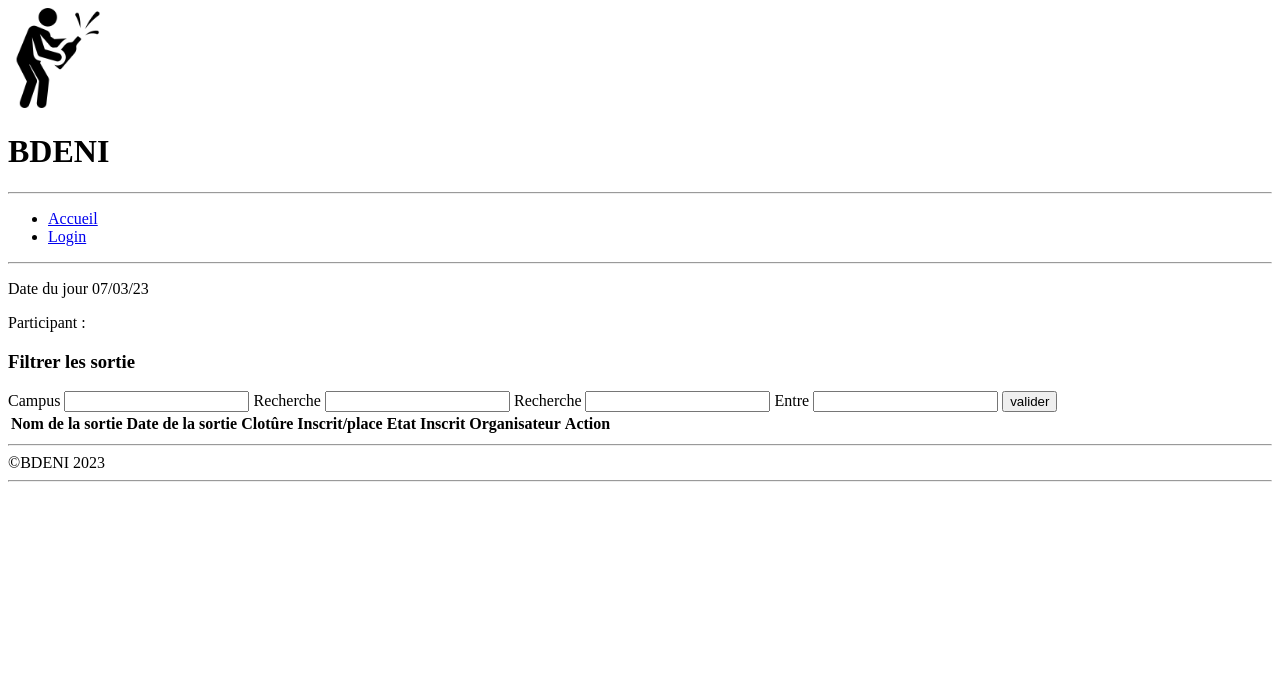
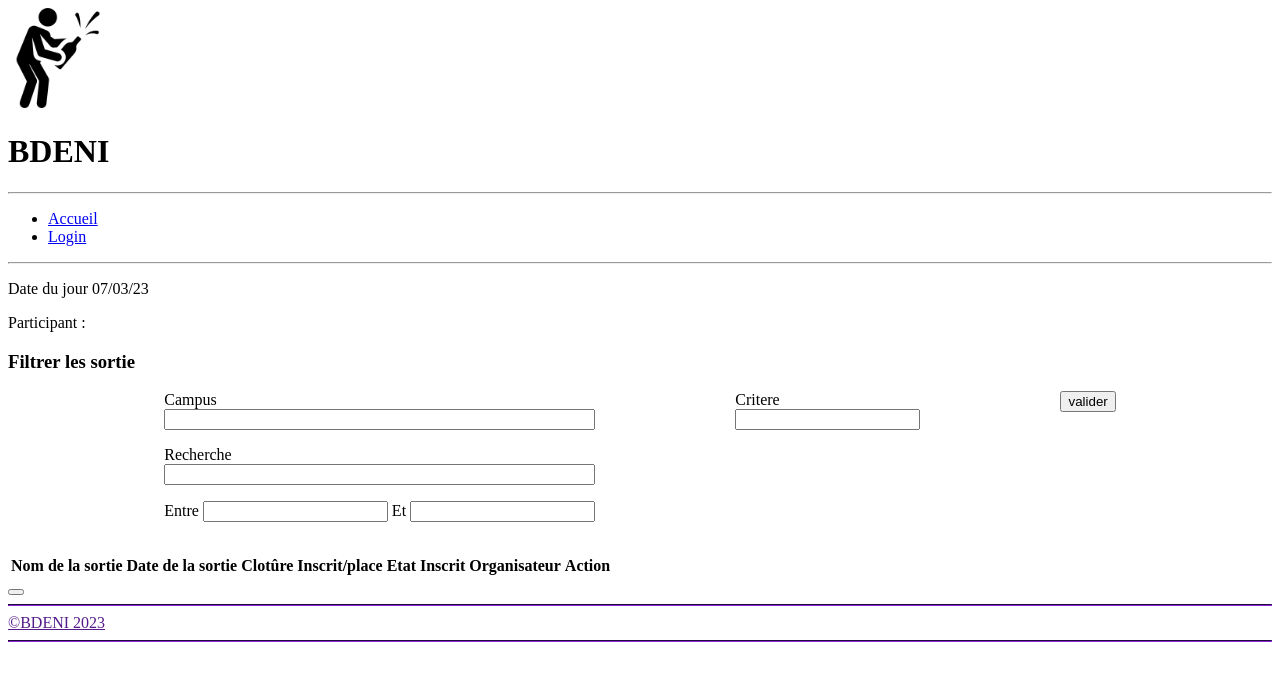
Before and after one commit to LucaDUPONT3D/BDENI, a Symfony app: template templates/sortie/afficher.html.twig in a window 1280 px wide. Shown: the top 681 px of the page. Run offline with Twig, Linux system fonts and the light colour scheme; the template is opened without the code that fills it, so the values that code supplies are empty; form fields are guessed from the names that the template uses; some libraries are stand-ins or nearby versions.

Commit message:
ajout du fomulaire ameliorer

```diff
--- a/src/Form/FiltreType.php
+++ b/src/Form/FiltreType.php
@@ -29,7 +29,6 @@ class FiltreType extends AbstractType
 
         ->add('recherche', SearchType::class,[
         'label'=>'le nom de la sortie contient : '])
-
             ->add('entre', DateType::class,[
                 'label'=> 'Entre : ',
                 'html5' => true,
@@ -41,6 +40,7 @@ class FiltreType extends AbstractType
                 'widget' => 'single_text'
             ])
             ->add('critere', ChoiceType::class, [
+                'label'=>'',
                 'choices' => [
                     'Sortie dont je suis organisateur' => 'Sortie dont je suis organisateur',
                     'Sortie au quel je suis inscrit' => 'Sortie au quel je suis inscrit',
--- a/templates/base.html.twig
+++ b/templates/base.html.twig
@@ -4,6 +4,7 @@
     <meta charset="UTF-8">
     <link rel="stylesheet" href="{{ asset('assets/css/style.css') }}">
     <link rel="icon" href="{{ asset('assets/medias/logo/icon.png') }}">
+    {% block css %} {% endblock %}
     <title>{% block title %}BDENI | {% endblock %}</title>
 </head>
 <body>
--- a/templates/sortie/afficher.html.twig
+++ b/templates/sortie/afficher.html.twig
@@ -1,29 +1,43 @@
+{% block css %}<link rel="stylesheet" href="{{ asset('assets/css/filtreformulaire.css') }}"> {% endblock %}
+
 {% extends 'base.html.twig' %}
 
 {% block body %}
     <p> Date du jour {{ date('now')|date('d/m/y') }}</p>
     <p>Participant : </p>
     <h3>Filtrer les sortie</h3>
-    {{form_start(form) }}
-    {{ form_errors(form.Campus) }}
-    {{form_label(form.Campus) }}
-    {{form_widget(form.Campus) }}
 
-    {{ form_errors(form.recherche) }}
-    {{form_label(form.recherche) }}
-    {{form_widget(form.recherche) }}
+    {{ form_start(form) }}
+    <div class="flex_ligne">
+        <div class="flex_colone">
+            {{ form_errors(form.Campus) }}
+            {{ form_label(form.Campus) }}
+            {{ form_widget(form.Campus) }}
 
-    {{ form_errors(form.recherche) }}
-    {{form_label(form.recherche) }}
-    {{form_widget(form.recherche) }}
+            {{ form_errors(form.recherche) }}
+            {{ form_label(form.recherche) }}
+            {{ form_widget(form.recherche) }}
 
-    {{ form_errors(form.entre) }}
-    {{form_label(form.entre) }}
-    {{form_widget(form.entre) }}
+            <div>
+            {{ form_errors(form.entre) }}
+            {{ form_label(form.entre) }}
+            {{ form_widget(form.entre) }}
 
-
-    <button>valider</button>
-    {{form_end(form) }}
+            {{ form_errors(form.et) }}
+            {{ form_label(form.et) }}
+            {{ form_widget(form.et) }}
+            </div>
+        </div>
+        <div class="flex_colone">
+            {{ form_errors(form.critere) }}
+            {{ form_label(form.critere) }}
+            {{ form_widget(form.critere) }}
+        </div>
+        <div>
+            <button>valider</button>
+        </div>
+    </div>
+    {{ form_end(form) }}
 
     <table>
         <tr>
@@ -43,14 +57,15 @@
                 <td>{{ sort.dateHeureDebut| date('d/m/y H:i') }}</td>
                 <td> {{ sort.dateLimiteInscription | date ('d/m/y') }}</td>
                 <td> /{{ sort.nbInsriptionsMax }}</td>
-                <td> {{ sort.libelle}}</td>
-{#                <td> {{ sort.user.pseudo}}</td>#}
+                <td> {{ sort.libelle }}</td>
+                {#                <td> {{ sort.user.pseudo}}</td> #}
 
 
             </tr>
         {% endfor %}
 
     </table>
+    <button><a href="" </button>
 
 {% endblock %}
 
```
Also changed, not shown: public/assets/css/filtreformulaire.css (added).
